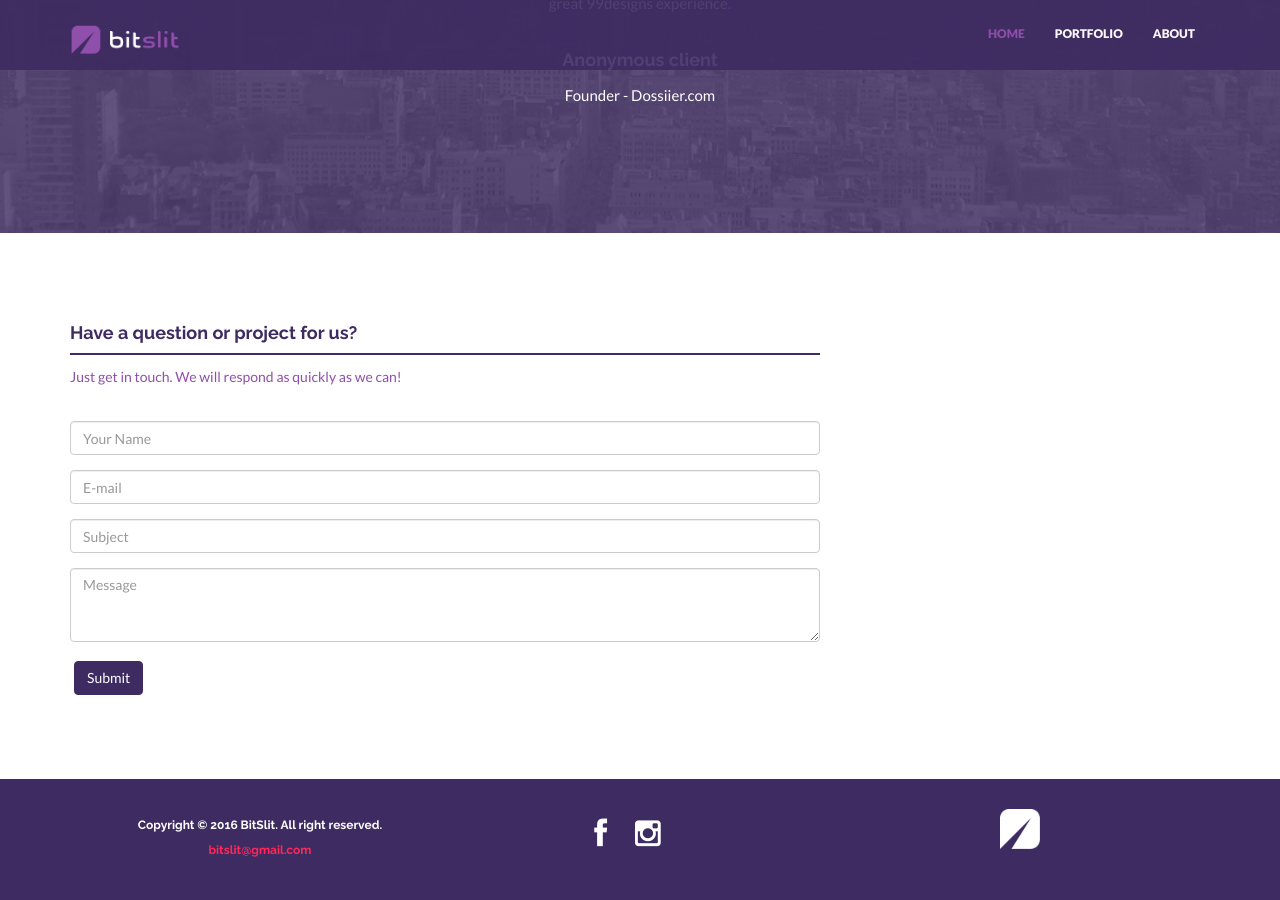
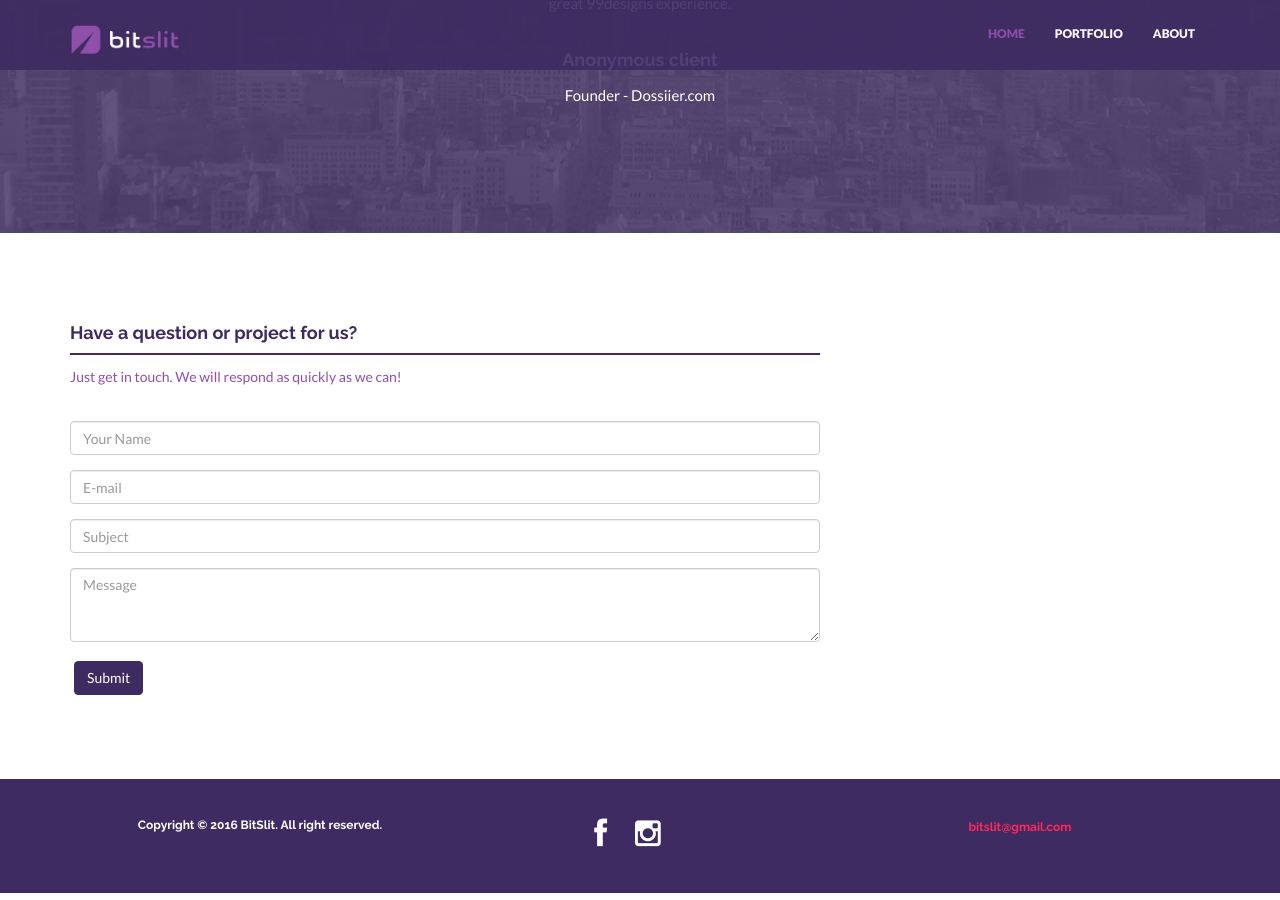
Before and after one commit to bitslit/portfolio, a Jekyll site: the page built from index.html, in a window 1280 px wide and 900 px high, scrolled down 2196 px. Built offline with Jekyll 4.4.1, drawn with Linux system fonts in a browser that asks for light colours; nearby versions of some CDN libraries.

Commit message:
Update footer.html

```diff
--- a/_includes/footer.html
+++ b/_includes/footer.html
@@ -3,9 +3,6 @@
                         <div class="centered">
                                     <div class="col-lg-4">
                                                 <h6>Copyright © 2016 BitSlit. All right reserved.</h6>
-                                                <p class="footer-text mail">
-                                                            <a href="mailto:bitslit@gmail.com"><h6>bitslit@gmail.com</h6></a>
-                                                </p>
                                     </div>
                                     <div class="col-lg-4">
                                                 <p>
@@ -15,7 +12,9 @@
                                                 </p>
                                     </div>
                                     <div class="col-lg-4">
-                                                <img src="../portfolio/assets/logovan.png" width="40" height="40" />
+                                                <p class="footer-text mail">
+                                                            <a href="mailto:bitslit@gmail.com"><h6>bitslit@gmail.com</h6></a>
+                                                </p>
                                     </div>
 
                         </div><! --/row -->
```
